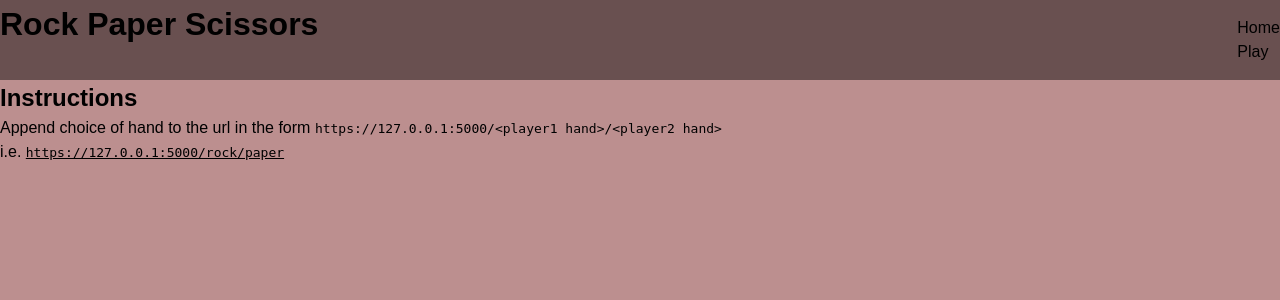
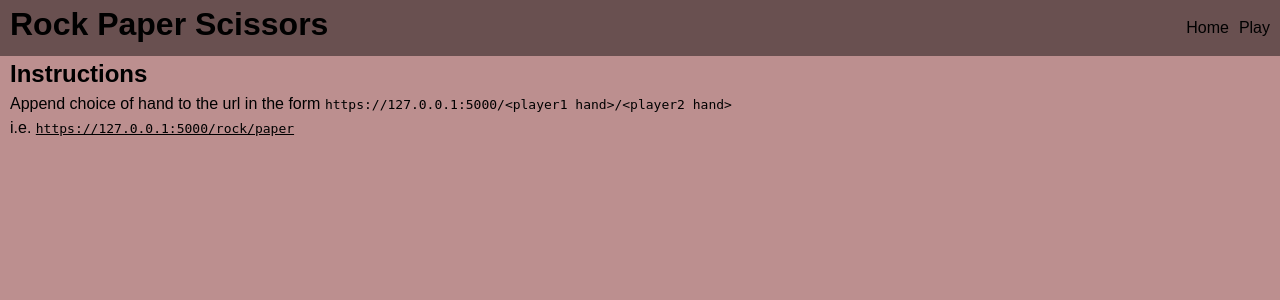
Before and after one commit to douglasrusse11/rps_weekend_homework_03, a Flask app: page / in a window 1280 px wide. Shown: the top 300 px of the page. Run offline with Flask 2, Linux system fonts and the light colour scheme.

Commit message:
adds styling

```diff
--- a/static/css/style.css
+++ b/static/css/style.css
@@ -7,6 +7,15 @@
     background-color: rgb(105, 80, 80);
     display: flex;
     justify-content: space-between;
+}
+
+main {
+    margin-left: 10px;
+    margin-right: 10px;
+}
+
+h1 {
+    margin-left: 10px;
 }
 
 p > a {
@@ -19,6 +28,11 @@
 
 nav > ul {
     list-style: none;
+    display: flex;
+}
+
+nav > ul > li {
+    margin-right: 10px;
 }
 
 li > a {
--- a/templates/base.html
+++ b/templates/base.html
@@ -18,8 +18,10 @@
             </ul>
         </nav>
     </header>
+    <main>
     {% block content %}
 
     {% endblock %}
+    </main>
 </body>
 </html>
```
